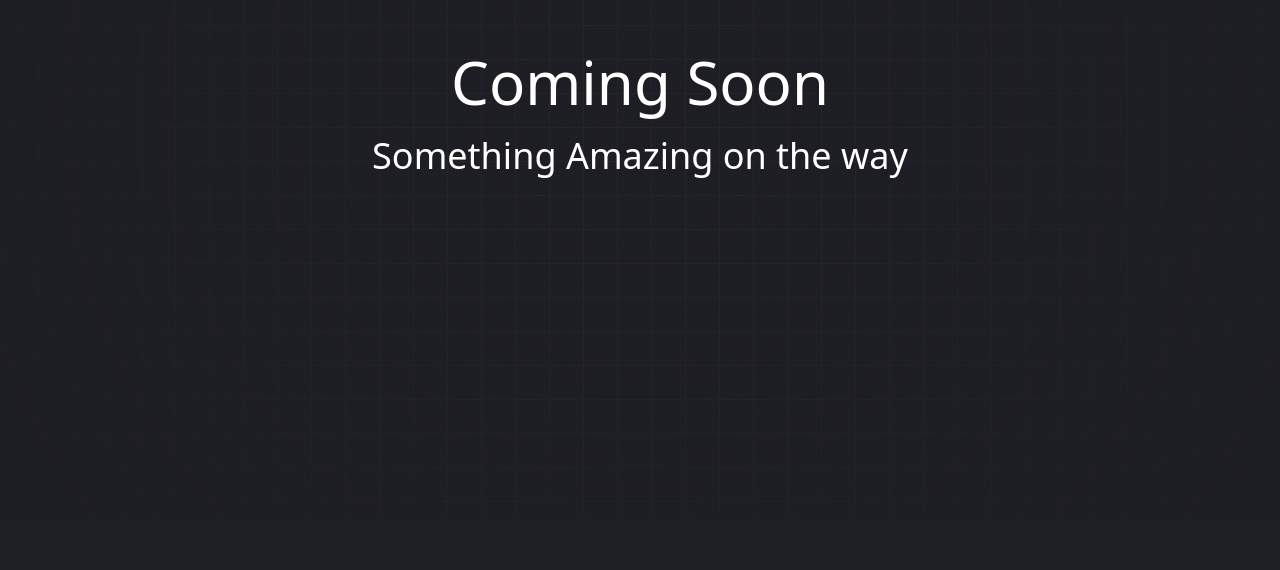
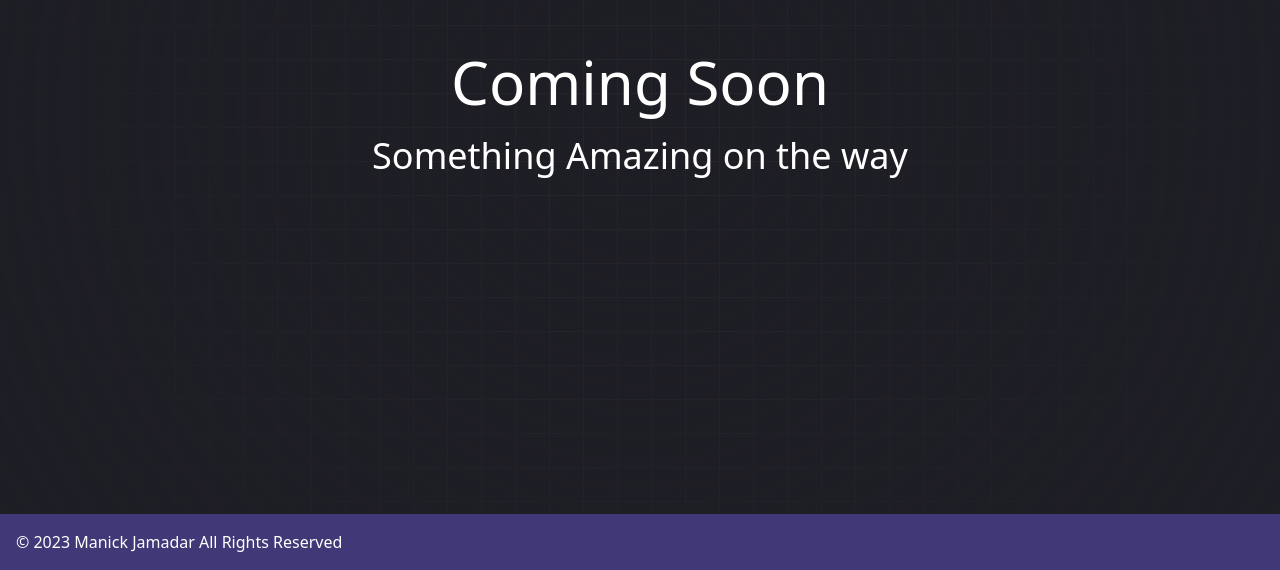
Before and after one commit to manickjamadar/personal-website, a Next.js app: page / in a window 1280 px wide. Shown: the part 286-856 px from the top of the page. Before the commit the page ends 800 px from the top, so only its background shows below. Built offline with nearby package versions, Linux system fonts and the light colour scheme.

Commit message:
main and footer initial layout created

```diff
--- a/app/globals.css
+++ b/app/globals.css
@@ -41,5 +41,5 @@ radial-gradient(at 35% 67%, hsla(261, 91%, 65%, 1) 0, hsla(261, 91%, 65%, 0) 50%
 } */
 
 .app{
-  @apply z-10 relative;
+  @apply z-10 relative min-h-screen flex flex-col justify-between;
 }
--- a/app/layout.tsx
+++ b/app/layout.tsx
@@ -18,7 +18,12 @@ export default function RootLayout({
         <div className="background">
           <div className="mesh-gradient"></div>
         </div>
-        <div className="app">{children}</div>
+        <div className="app">
+          <div className="main">{children}</div>
+          <div className="footer bg-primary-900 p-4">
+            &copy; 2023 Manick Jamadar All Rights Reserved
+          </div>
+        </div>
       </body>
     </html>
   );
```
